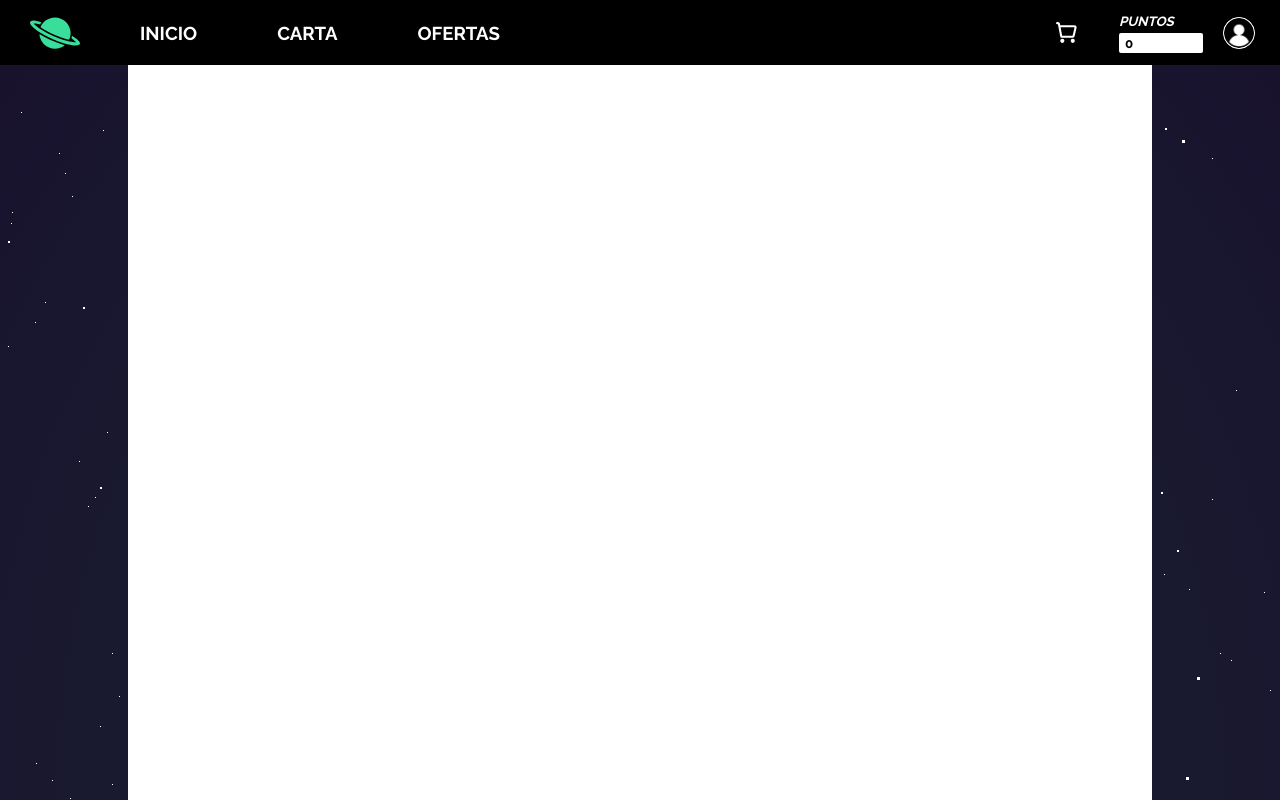
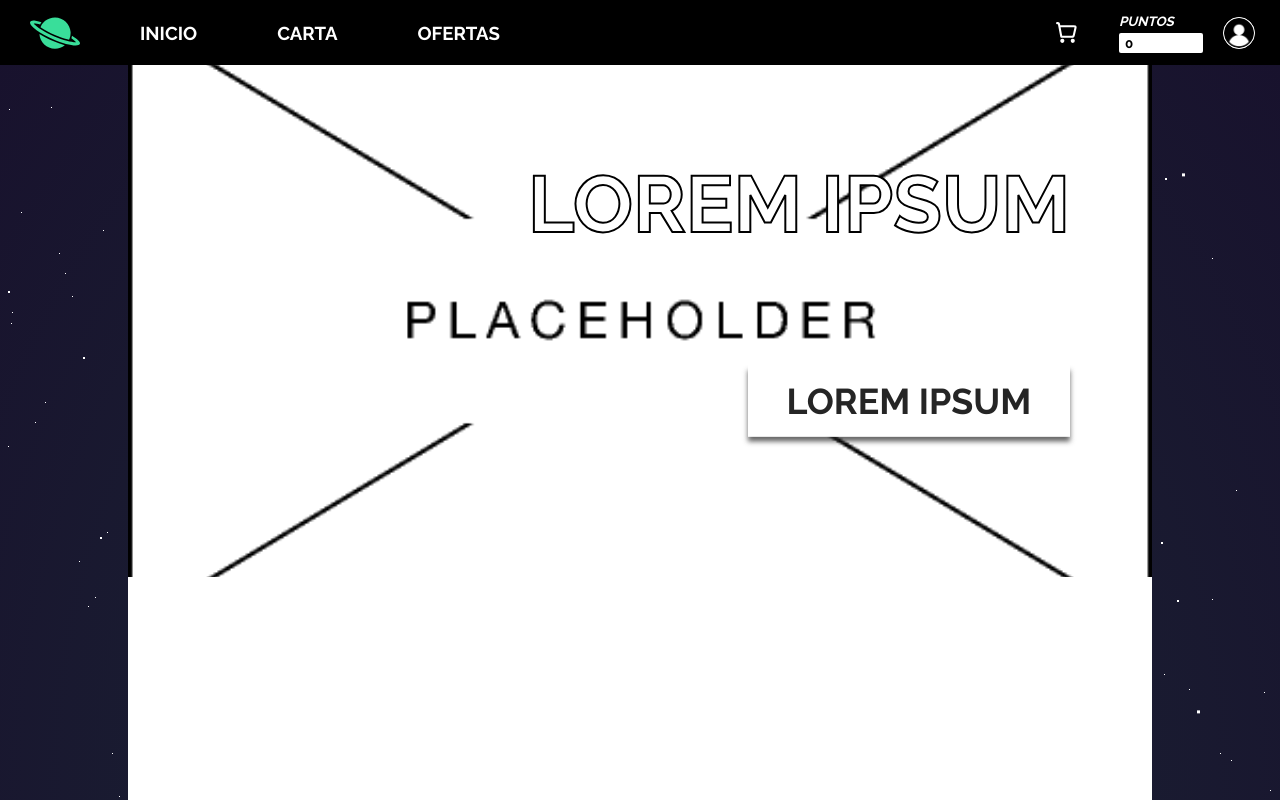
Before and after one commit to saraphi/Angular-Galactic-Bites, an Angular app: page / in a window 1280 px wide. Built offline with nearby package versions, Linux system fonts and the light colour scheme.

Commit message:
added banner in home

```diff
--- a/src/app/app-routing.module.ts
+++ b/src/app/app-routing.module.ts
@@ -7,9 +7,7 @@ import { ShoppingCartComponent } from './pages/shopping-cart/shopping-cart.compo
 import { HomeComponent } from './pages/home/home.component';
 import { MenuComponent } from './pages/menu/menu.component';
 import { OffersComponent } from './pages/offers/offers.component';
-import { FooterComponent} from "./components/footer/footer.component";
 import { LoginComponent } from './pages/login/login.component';
-import { SpaceBackgroundComponent } from './components/space-background/space-background.component';
 import { SignupComponent } from './pages/signup/signup.component';
 
 const routes: Routes = [
@@ -20,9 +18,7 @@ const routes: Routes = [
   { path: 'signup', component: SignupComponent },
   { path: 'profile', component: ProfileComponent },
   { path: 'shopping-cart', component: ShoppingCartComponent },
-  { path: 'payment', component: PaymentFormComponent },
-  { path: 'footer', component: FooterComponent},
-  { path: 'stars', component: SpaceBackgroundComponent }
+  { path: 'payment', component: PaymentFormComponent }
 ];
 
 @NgModule({
--- a/src/app/pages/home/home.component.html
+++ b/src/app/pages/home/home.component.html
@@ -1,5 +1,7 @@
 <app-header></app-header>
 <main class="main-home">
     <app-space-background class="background"></app-space-background>
-    <div class="home"></div>
+    <div class="home">
+        <app-banner></app-banner>
+    </div>
 </main>
```
